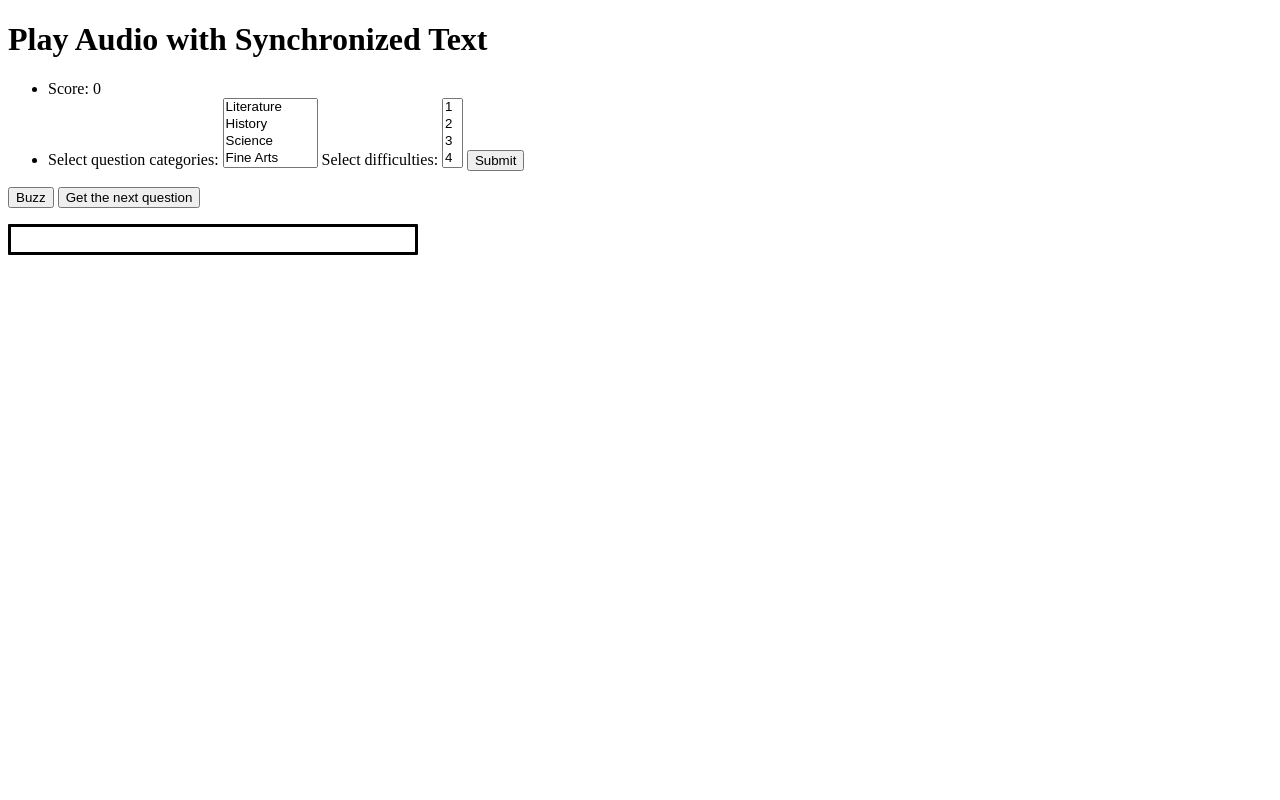
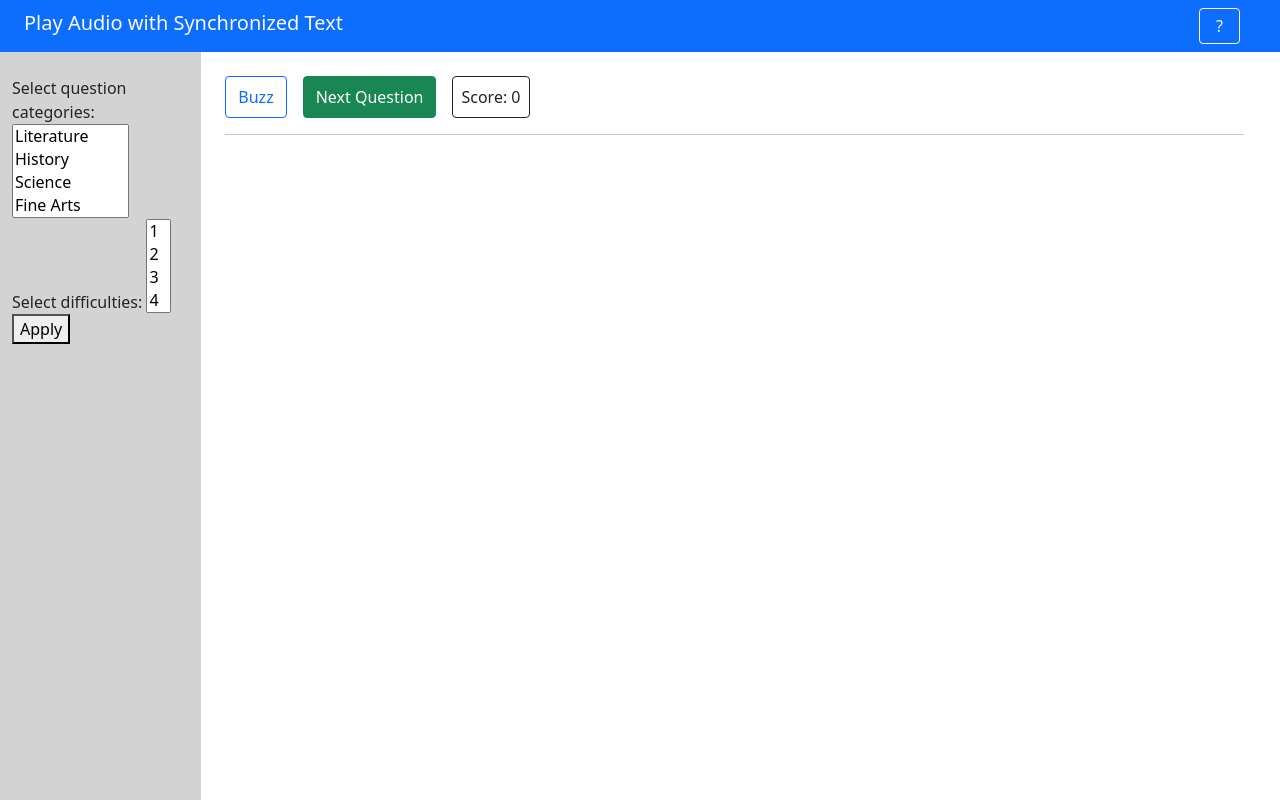
Before and after one commit to onetwothreefourfivesixe/qb_voice_packet_reader, a Flask app: page / in a window 1280 px wide. Run offline with Flask 3, Linux system fonts and the light colour scheme.

Commit message:
added sidebar

```diff
--- a/templates/index.html
+++ b/templates/index.html
@@ -4,11 +4,15 @@
     <meta charset="UTF-8">
     <meta name="viewport" content="width=device-width, initial-scale=1.0">
     <title>Play Audio with Synchronized Text</title>
+    <!-- Bootstrap CDN -->
+    <link href="https://cdn.jsdelivr.net/npm/bootstrap@5.0.2/dist/css/bootstrap.min.css" rel="stylesheet" integrity="sha384-EVSTQN3/azprG1Anm3QDgpJLIm9Nao0Yz1ztcQTwFspd3yD65VohhpuuCOmLASjC" crossorigin="anonymous">
+    <script src="https://cdn.jsdelivr.net/npm/bootstrap@5.0.2/dist/js/bootstrap.bundle.min.js" integrity="sha384-MrcW6ZMFYlzcLA8Nl+NtUVF0sA7MsXsP1UyJoMp4YLEuNSfAP+JcXn/tWtIaxVXM" crossorigin="anonymous"></script>
+
     <style>
         #audio {
             display: none;
         }
-        .question {
+        /* .question {
             max-width: 30%;
             border-style: solid;
             border-radius: 1px;
@@ -21,18 +25,42 @@
         #answerLine li {
             padding-right: 2%;
             display: inline;
+        } */
+        @media (min-width: 768px) {
+            .col-md-2, .col-md-10 {
+                height: calc(100vh - 52px);
+                /* position: fixed; */
+            }
+        }
+
+        /* Hide scrollbar for Chrome, Safari and Opera */
+        *::-webkit-scrollbar {
+        display: none;
+        }
+
+        /* Hide scrollbar for IE, Edge and Firefox */
+        * {
+        -ms-overflow-style: none;  /* IE and Edge */
+        scrollbar-width: none;  /* Firefox */
         }
     </style>
 </head>
 <body>
-    <h1>Play Audio with Synchronized Text</h1>
+     <!-- Top Bar -->
+     <div class = "w-100 bg-primary py-2 px-4 d-flex fs-5 justify-content-center" style="height: 52px;">
+        <p class = "text-light">Play Audio with Synchronized Text</p>
+        <button class = "btn btn-outline-light ms-auto py-0 px-3 me-3" onclick={alert("Welcome!")}>?</button>
+    </div>
+
+    <!-- <h1>Play Audio with Synchronized Text</h1> -->
     <audio id="audio" controls>
         <source id="audioSource" src="{{ url_for('audio', filename='audio.mp3') }}" type="audio/mpeg">
         Your browser does not support the audio element.
     </audio>
-    <ul>
-        <li id="score">Score: 0</li>
-        <li> <form id="dropdownForm">
+    <div class = "row w-100">
+        <!-- height: 100vh - 52px; -->
+        <div class = "col-md-2 p-4 overflow-scroll" style="background-color: lightgray;">
+            <form id="dropdownForm">
                 <label for="categories">Select question categories:</label>
                 <select id="categories" name="dropdown1" multiple>
                     <option value="Literature">Literature</option>
@@ -62,19 +90,30 @@
                     <option value="10">10</option>
                 </select>
 
-            <button type="button" id="submitButton">Submit</button>
-        </form></li>
-    </ul>
-    <button id="buzzer">Buzz</button>
-    <button id="nextQuestion">Get the next question</button>
-    <input type="text" id="answer" style="display: none;" placeholder="Answer">
+                <button type="button" id="submitButton">Apply</button>
+            </form>
+        </div>
+
+        <div class = "col-md-10 p-4 overflow-scroll">
+            <!-- Buttons -->
+            <span class = "w-100 d-flex">
+                <button id="buzzer" class = "btn btn-outline-primary">Buzz</button>
+                <button id="nextQuestion" class = "btn btn-success mx-3">Next Question</button>
+                <span id="score" class = "border border-1 border-dark rounded p-2">Score: 0</span>
+            </span>
+            <input type="text" id="answer" style="display: none;" class = "mt-3 w-100" placeholder="Answer">
+            <hr>
             <div id="text">
                 <p id="question" class="question"></p>
             </div>
+
             <ul style="display: none;" id="answerLine">
                 <li id="actualAnswer"></li>
                 <li><button id="answerRight">I was correct</button></li>
             </ul>
+        </div>
+    </div>
+
 
     <script>
         function Timer(callback, delay) {
```
Lines whose indentation alone changed are shown as unchanged.
